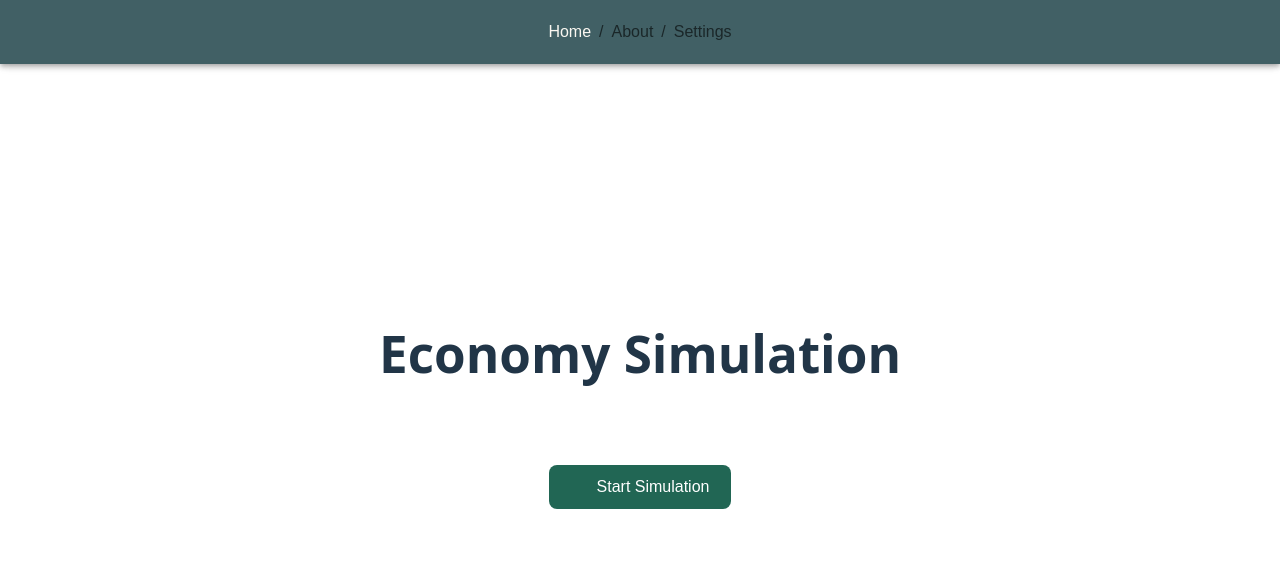
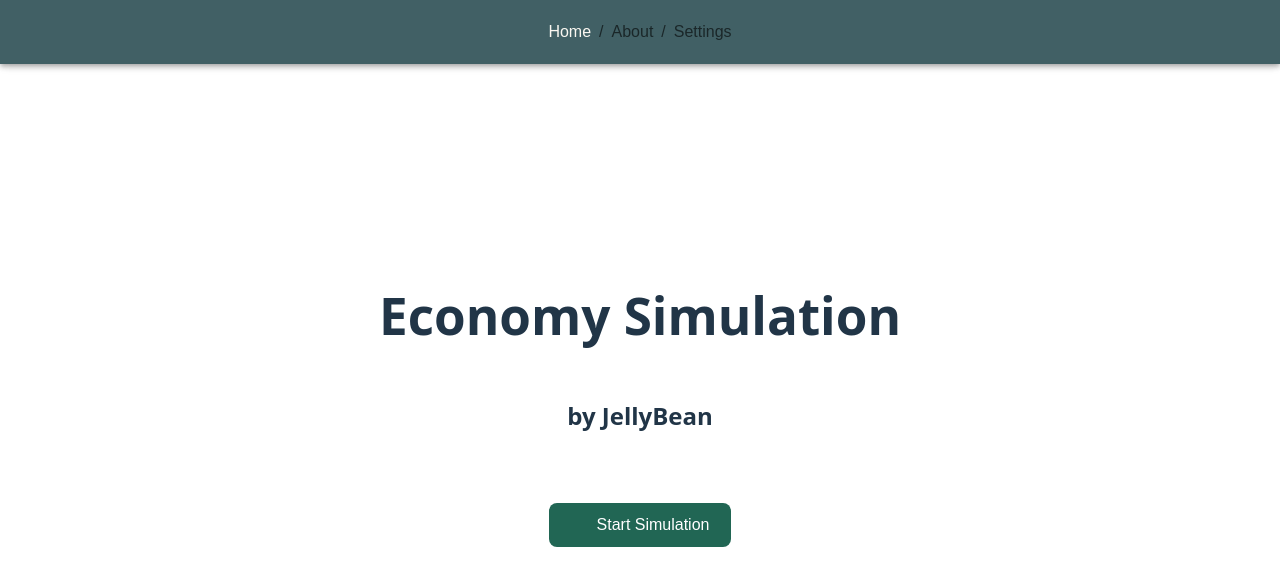
Before and after one commit to KhuramC/EconomySim, a React (Vite) app in the folder frontend/: page / in a window 1280 px wide. Shown: the top 586 px of the page. Built offline with nearby package versions, Linux system fonts and the light colour scheme; some icons are missing.

Commit message:
Added "by JellyBean"

```diff
--- a/frontend/src/pages/Home.jsx
+++ b/frontend/src/pages/Home.jsx
@@ -19,6 +19,7 @@ function Home() {
           textAlign="center"
         >
           <h1>Economy Simulation</h1>
+          <h2>by JellyBean</h2>
           <Typography variant="body2" color="white" gutterBottom>
             Test your strategy and decision-making in a dynamic economy.
           </Typography>
```
